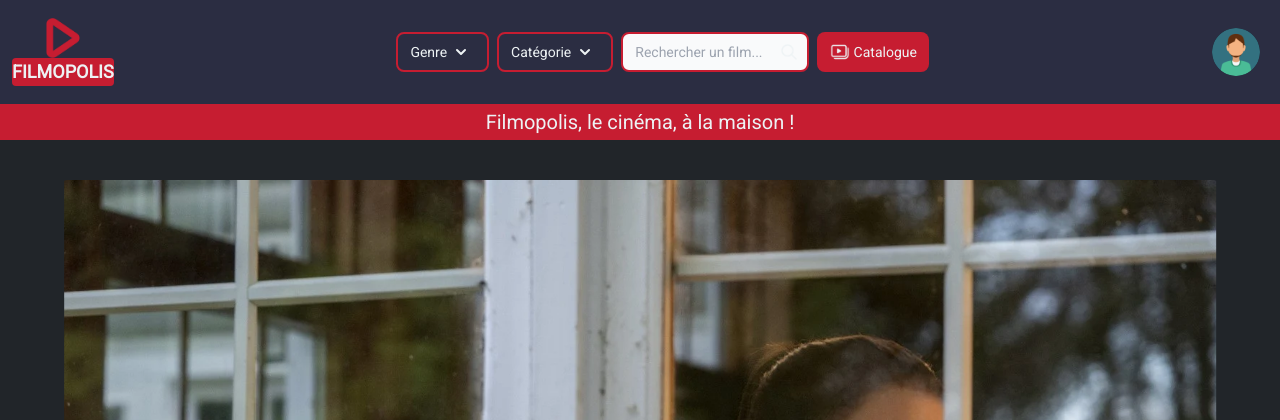
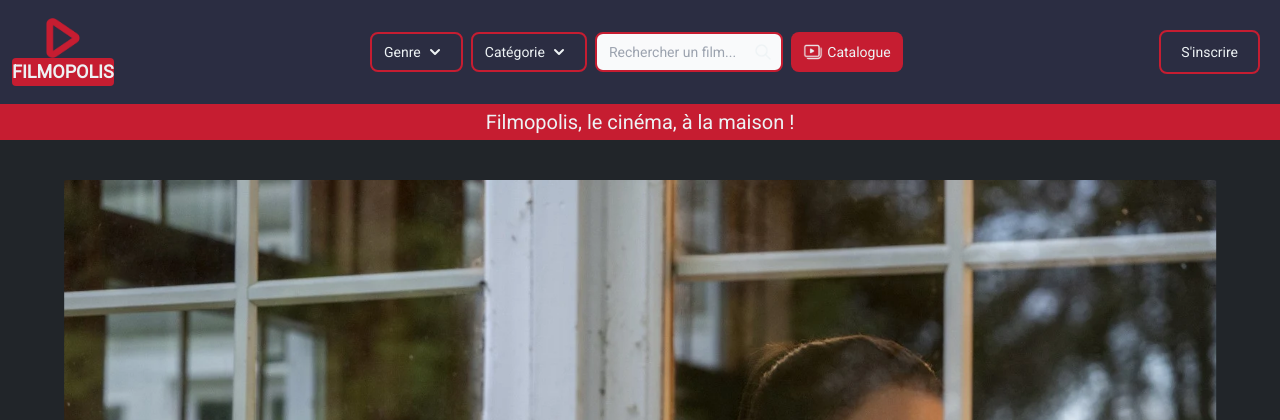
Before and after one commit to HakuDeBang/filmopolis, a PHP site: page / in a window 1280 px wide. Shown: the top 420 px of the page. Run offline with PHP 8.4, Linux system fonts and the light colour scheme; some libraries are stand-ins or nearby versions.

Commit message:
link to inscription.php

```diff
--- a/contents/include/navbar.php
+++ b/contents/include/navbar.php
@@ -7,10 +7,11 @@
             </a>
             <div class="flex items-center lg:order-2">
                 <!-- AVATAR -->
-                <button type="button" class="flex mr-3 text-sm bg-gray-800 rounded-full md:mr-2" id="user-menu-button" aria-expanded="false" data-dropdown-toggle="user-dropdown" data-dropdown-placement="bottom">
+                <button type="button" class="hidden flex mr-3 text-sm bg-gray-800 rounded-full md:mr-2" id="user-menu-button" aria-expanded="false" data-dropdown-toggle="user-dropdown" data-dropdown-placement="bottom">
                     <span class="sr-only">Open user menu</span>
                     <img class="w-8 h-8 lg:w-12 lg:h-12 rounded-full" src="../../../FILMOPOLIS/assets/img/users/user.png" alt="user photo">
                 </button>
+                <a href="../../../FILMOPOLIS/contents/pages/inscription.php" type="button" class="text-antiflashWhite border border-2 border-cardinal font-medium rounded-lg text-sm px-5 py-2.5 mr-2">S'inscrire</a>
                 <!-- DROPDOWN MENU PROFILE -->
                 <div class="z-50 w-56 hidden my-4 text-base list-none divide-y rounded-lg shadow bg-gray-700 divide-gray-600" id="user-dropdown">
                     <div class="px-4 py-3">
```
